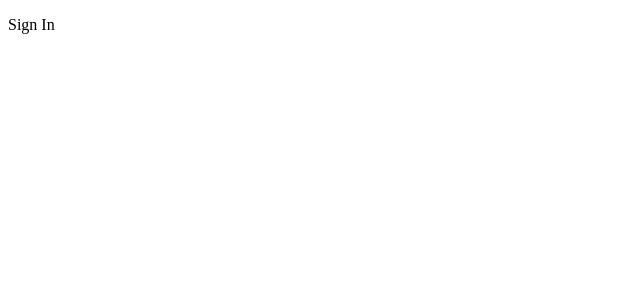
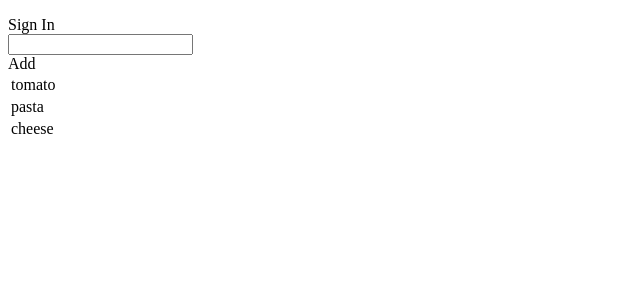
Before and after one commit to pioula/FoodSafe, a React (Create React App) app in the folder front/: page / in a window 1280 px wide. Shown: the top 300 px of the page, without its empty margins (0-640 px from the left). Built offline with nearby package versions, Linux system fonts and the light colour scheme.

Commit message:
add ingredient

```diff
--- a/front/src/components/App/App.js
+++ b/front/src/components/App/App.js
@@ -1,10 +1,11 @@
-import React from 'react';
+import React, { useState } from 'react';
 import UserContext, { userContextContent } from '../../contexts/userContext';
 import Home from '../../pages/Home/Home';
 
 function App() {
+  const [usersFridge, setFridge] = useState();
   return (
-    <UserContext.Provider value={{ ...userContextContent }}>
+    <UserContext.Provider value={{ ...userContextContent, usersFridge, setFridge }}>
         <Home />
     </UserContext.Provider>
   );
--- a/front/src/contexts/userContext.js
+++ b/front/src/contexts/userContext.js
@@ -31,7 +31,9 @@ function signInUser() {
 export let userContextContent = {
     auth,
     provider,
-    signInUser
+    signInUser,
+    usersFridge: null,
+    setFridge: () => {}
 }
 
 const UserContext = React.createContext(userContextContent);
--- a/front/src/pages/Home/Home.js
+++ b/front/src/pages/Home/Home.js
@@ -1,11 +1,14 @@
 import React from 'react';
+import AddIngredient from './components/AddIngredient/AddIngredient';
+import FridgeContent from './components/FridgeContent/FridgeContent';
 import SignIn from './components/SignIn/SignIn';
-import useSignIn from './components/SignIn/useSignIn';
 
 function Home() {
     return (
         <>
             <SignIn />
+            <AddIngredient />
+            <FridgeContent />
         </>
     );
 }
--- /dev/null
+++ b/front/src/pages/Home/components/AddIngredient/AddIngredient.js
@@ -0,0 +1,26 @@
+import React, { useContext, useEffect, useState } from 'react';
+import UserContext from '../../../../contexts/userContext';
+
+function AddIngredient() {
+  const userContext = useContext(UserContext);
+  const [ingredient, setIngredient] = useState('');
+
+  function handleChange(event) {
+    console.log("hi");
+    setIngredient(event.target.value);
+  }
+
+  function handleClick() {
+    console.log(ingredient);
+    userContext.setFridge([...userContext.usersFridge, ingredient])
+  }
+
+  return (
+    <div>
+      <input type="text" name="Ingredient" onChange={handleChange} />
+      <div onClick={handleClick}>Add</div>
+    </div>
+  );
+}
+
+export default AddIngredient;
--- /dev/null
+++ b/front/src/pages/Home/components/FridgeContent/FridgeContent.js
@@ -0,0 +1,30 @@
+import React, { useContext, useEffect, useState } from 'react';
+import UserContext from '../../../../contexts/userContext';
+
+function FridgeContent() {
+  const userContext = useContext(UserContext);
+  const [a, setA] = useState(null);
+  useEffect(() => {
+    console.log(userContext.usersFridge);
+    if (!userContext.usersFridge) {
+      console.log("Hi!");
+      userContext.setFridge(['tomato', 'pasta', 'cheese']);
+    }
+    setA(['xd']);
+    console.log(userContext.usersFridge);
+  }, []);
+
+  return (<>
+    { userContext.usersFridge ?
+      <table>
+        <tbody>
+          {
+            userContext.usersFridge.map((value) => <tr key={value}><td>{value}</td></tr>)
+          }
+        </tbody>
+      </table> : <div>Loading...</div>
+    }
+  </>);
+}
+
+export default FridgeContent;
```
